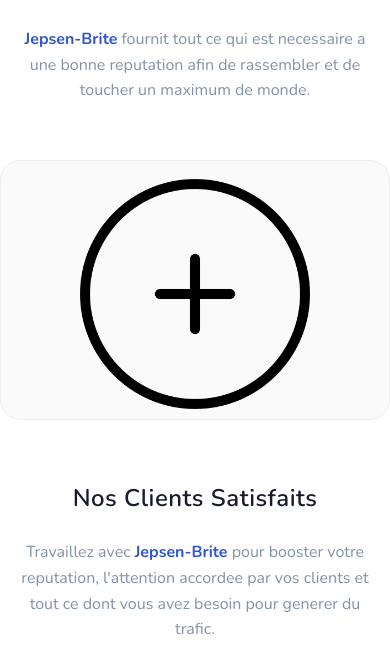
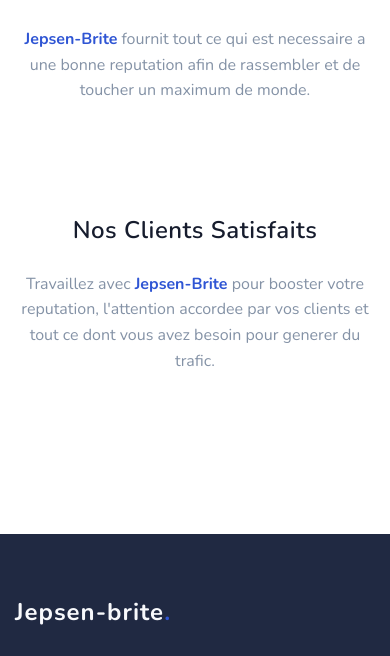
Before and after one commit to donovan-herion/jepsen-brite, a PHP site: page / in a window 390 px wide. Shown: the part 93-749 px from the top of the page. Run offline with PHP 8.4, Linux system fonts and the light colour scheme; data that the repository does not hold is empty.

Commit message:
removed add event on mobile because not responsive

```diff
--- a/css/hamburger.css
+++ b/css/hamburger.css
@@ -43,8 +43,14 @@
   }
 
   .navigation-menu > li > a {
-
     font-size: 25px !important;
     border: 2px solid #495057;
     border-radius: 10px;
   }
+
+  /* remove add event button on mobile */
+
+  .add-event {
+    display: none !important;
+  }
+}
--- a/index.php
+++ b/index.php
@@ -209,12 +209,12 @@ $Parsedown = new Parsedown();
 
                 <?php if (isset($_SESSION['FirstName'])) { ?>
                     <!--Add an Event-->
-                    <a href="pages/page-creatEvent.php" class="col-lg-4 col-md-6 col-12 mt-4 pt-2" style="cursor: pointer; background-color:rgba(58, 31, 61, 0.02); border: 1px #eee solid; border-radius: 20px; display: flex; align-items: center; justify-content: center;">
+                    <a href="pages/page-creatEvent.php" class="col-lg-4 col-md-6 col-12 mt-4 pt-2 add-event" style="cursor: pointer; background-color:rgba(58, 31, 61, 0.02); border: 1px #eee solid; border-radius: 20px; display: flex; align-items: center; justify-content: center;">
                         <img src="images/plus.png" style="width: 70%; ">
                     </a>
                 <?php } else { ?>
                     <!--Add an Event-->
-                    <a href="pages/page-login.php" class="col-lg-4 col-md-6 col-12 mt-4 pt-2" style="cursor: pointer; background-color:rgba(58, 31, 61, 0.02); border: 1px #eee solid; border-radius: 20px; display: flex; align-items: center; justify-content: center;">
+                    <a href="pages/page-login.php" class="col-lg-4 col-md-6 col-12 mt-4 pt-2 add-event" style="cursor: pointer; background-color:rgba(58, 31, 61, 0.02); border: 1px #eee solid; border-radius: 20px; display: flex; align-items: center; justify-content: center;">
                         <img src="images/plus.png" style="width: 70%; ">
                     </a>
                 <?php } ?><p></p>
```
